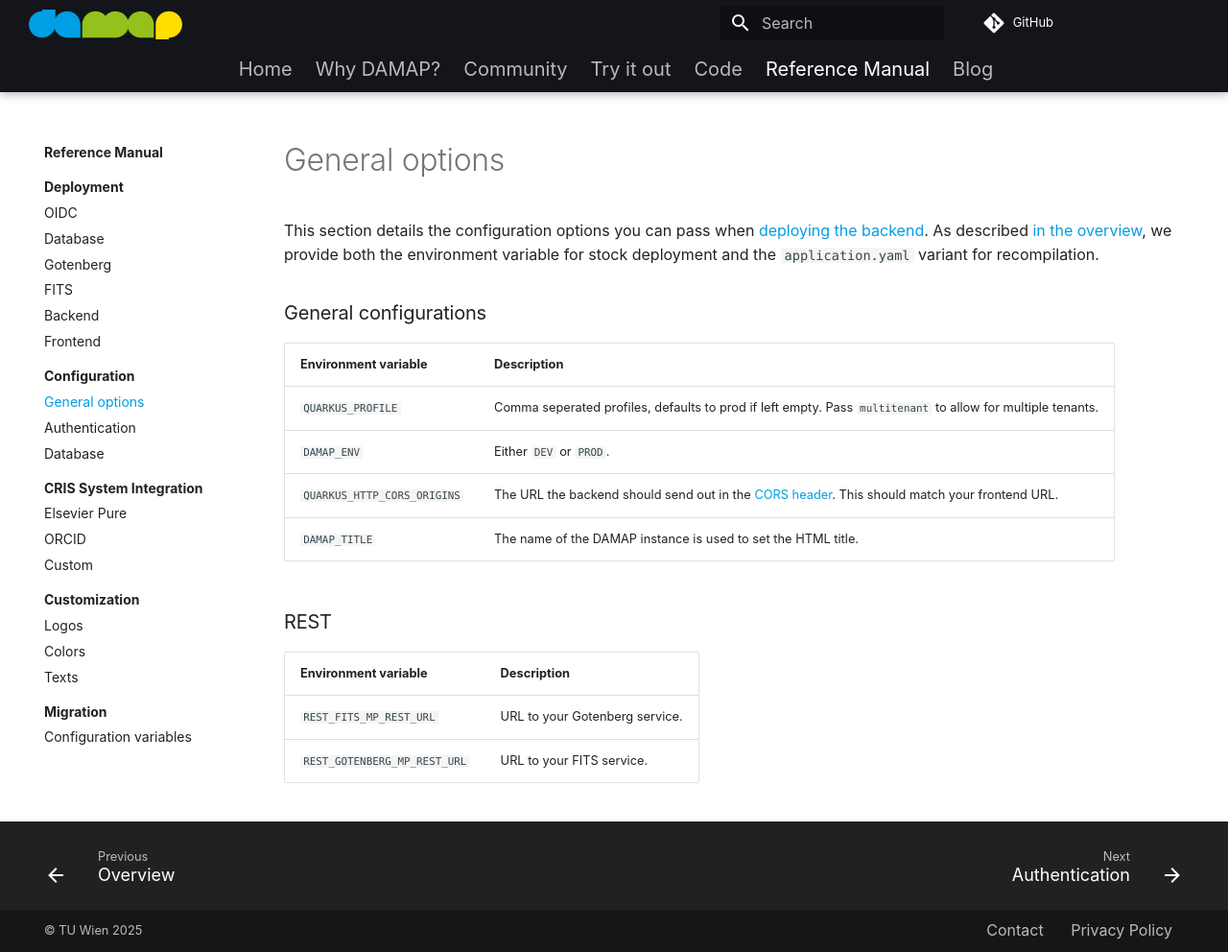
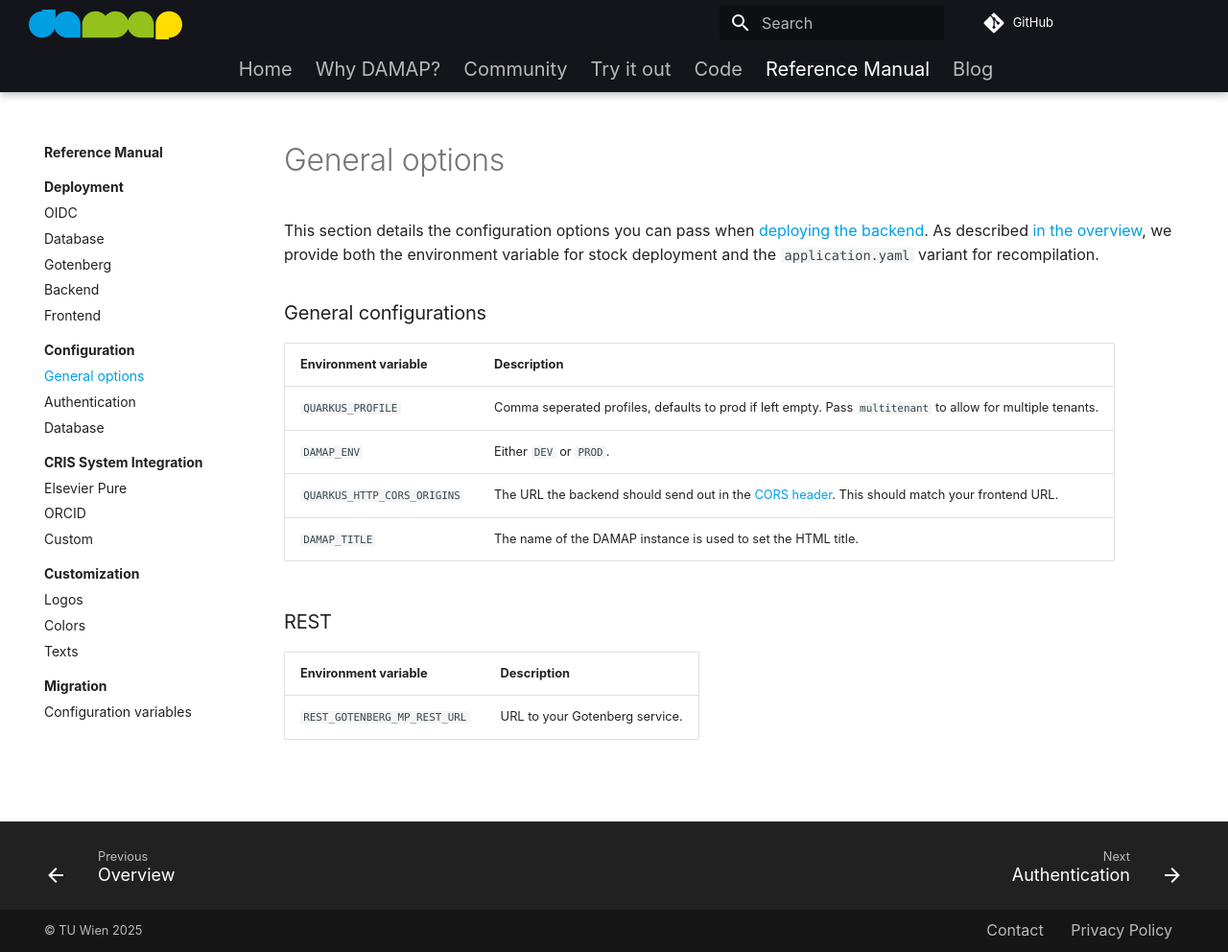
Before and after one commit to damap-org/damap-website, an MkDocs documentation site: the page built from docs/manual/configuration/general.md, in a window 1280 px wide and 992 px high. Shown: the whole window at 96% size. Built offline with MkDocs 1.6.1 and Material for MkDocs 9.7.7, drawn with Linux system fonts in a browser that asks for light colours; plug-ins that fetch from the network failed and are left out.

Commit message:
Remove fits

```diff
--- a/docs/manual/configuration/general.md
+++ b/docs/manual/configuration/general.md
@@ -19,7 +19,6 @@
 
 ### REST
 
-| Environment variable  | Description                                                                                                                                                   |
-|-----------------------|---------------------------------------------------------------------------------------------------------------------------------------------------------------|
-| `REST_FITS_MP_REST_URL` | URL to your Gotenberg service.                                                                                                                                |
-| `REST_GOTENBERG_MP_REST_URL` | URL to your FITS service.                                                                                                                                     |
+| Environment variable  | Description                    |
+|-----------------------|--------------------------------|
+| `REST_GOTENBERG_MP_REST_URL` | URL to your Gotenberg service. |
```
Also changed, not shown: docs/manual/deployment/fits.md (deleted, +0 -23 lines), docs/manual/deployment/.pages.
